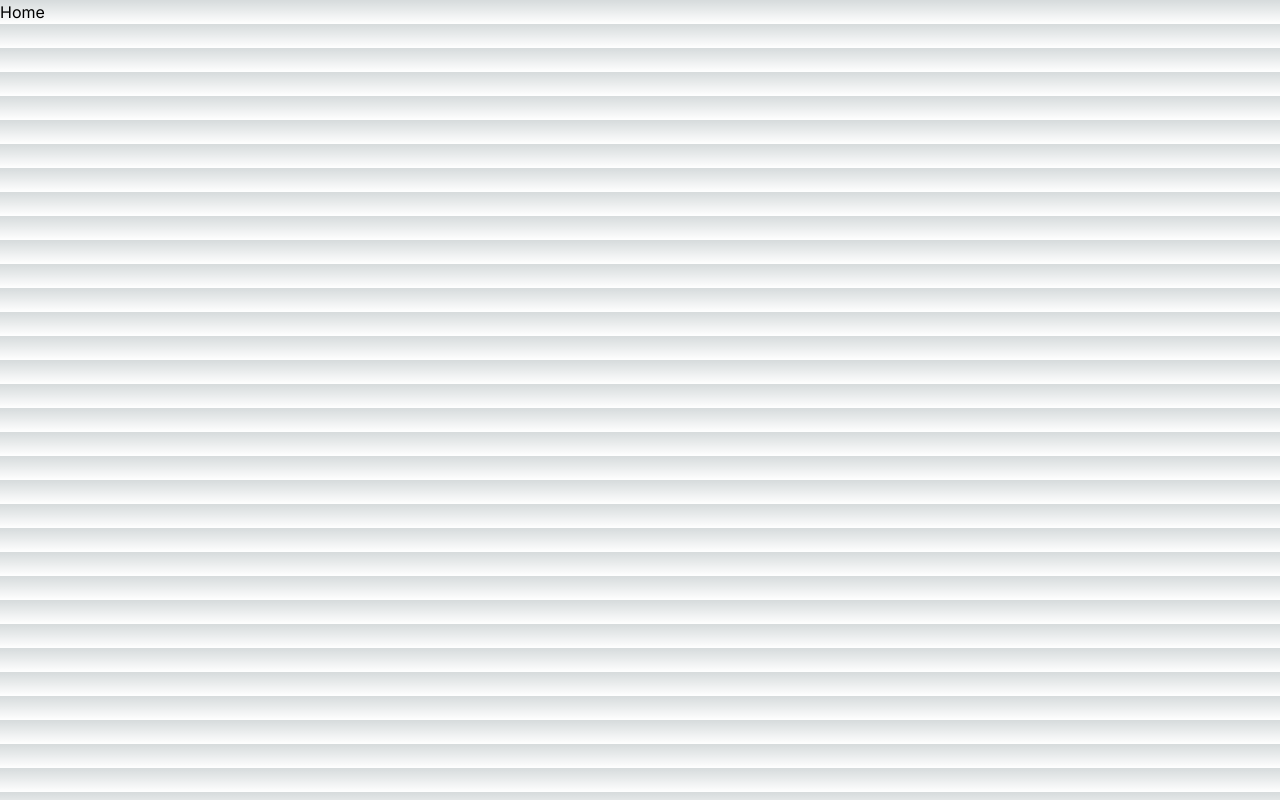
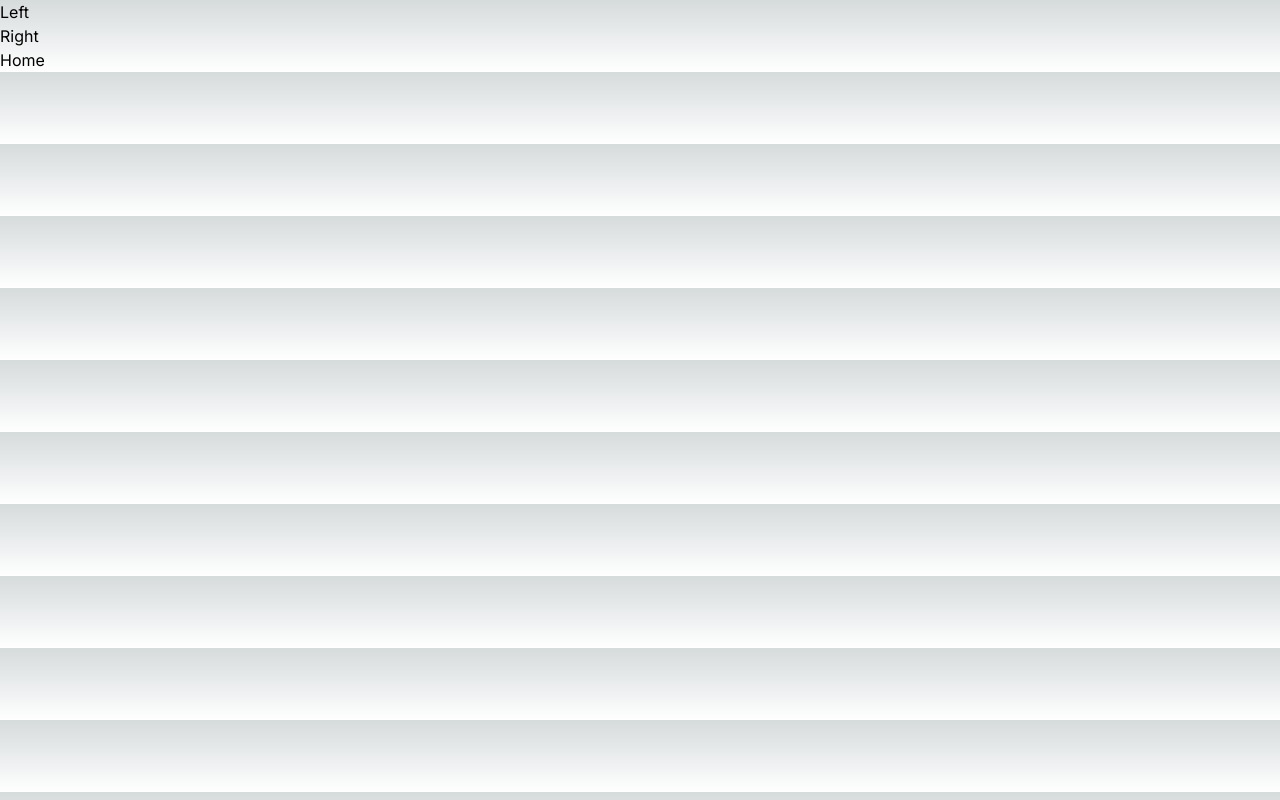
Before and after one commit to iftikharuddin/uniswap-clone, a Next.js app: page / in a window 1280 px wide. Built offline with nearby package versions, Linux system fonts and the light colour scheme.

Commit message:
setting up base structure for NavBar - uniswap clone

```diff
--- a/Components/NavBar/NavBar.jsx
+++ b/Components/NavBar/NavBar.jsx
@@ -1,8 +1,46 @@
-import React from 'react';
+import React, {useState, useEffect, useContext} from 'react';
+import Image from "next/image";
+import Link from "next/link";
+
+// import internal
+import Style from './NavBar.module.css';
+import images from '../../assets';
+import {Model, TokenList} from '../index';
 
 function NavBar(props) {
+    const menuItems = [
+        {
+            name: "Swap",
+            link: "/",
+        },
+        {
+            name: "Tokens",
+            link: "/",
+        },
+        {
+            name: "Pools",
+            link: "/",
+        },
+        {
+            name: "Tokens",
+            link: "/",
+        },
+    ];
+
+    // usestate
+    const [openModel, setOpenModel] = useState(false);
+    const [openTokenBox, setOpenTokenBox] = useState(false);
     return (
-        <div></div>
+        <div className={Style.NavBar}>
+            <div className={Style.NavBar_box}>
+                <div className={Style.NavBar_box_left}>
+                    Left
+                </div>
+                <div className={Style.NavBar_box_right}>
+                    Right
+                </div>
+            </div>
+        </div>
     );
 }
 
--- a/app/page.tsx
+++ b/app/page.tsx
@@ -1,5 +1,10 @@
+import {NavBar} from "../Components/index";
+
 export default function Home() {
   return (
-      <div>Home</div>
+      <div>
+        <NavBar/>
+        Home
+      </div>
   )
 }
```
Also changed, not shown: 1 other file (tests, documents, lock files or other folders).
